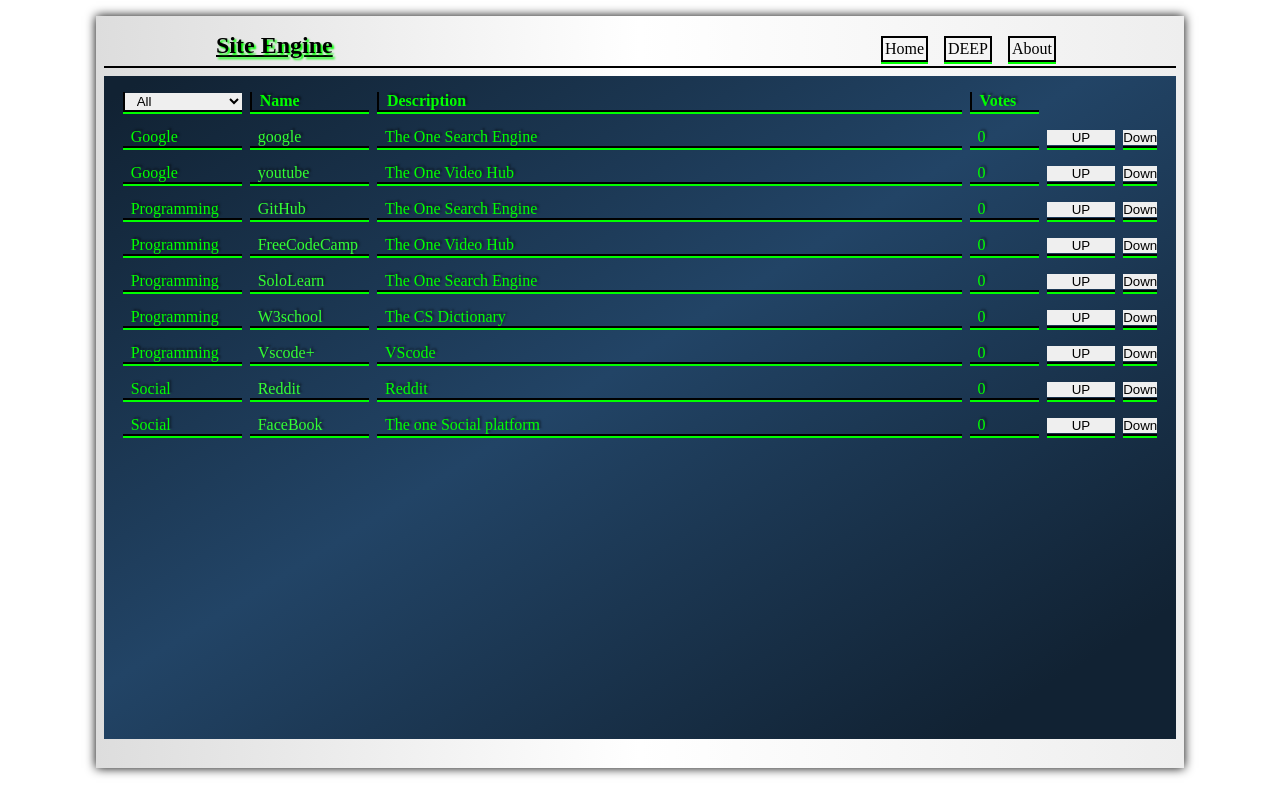
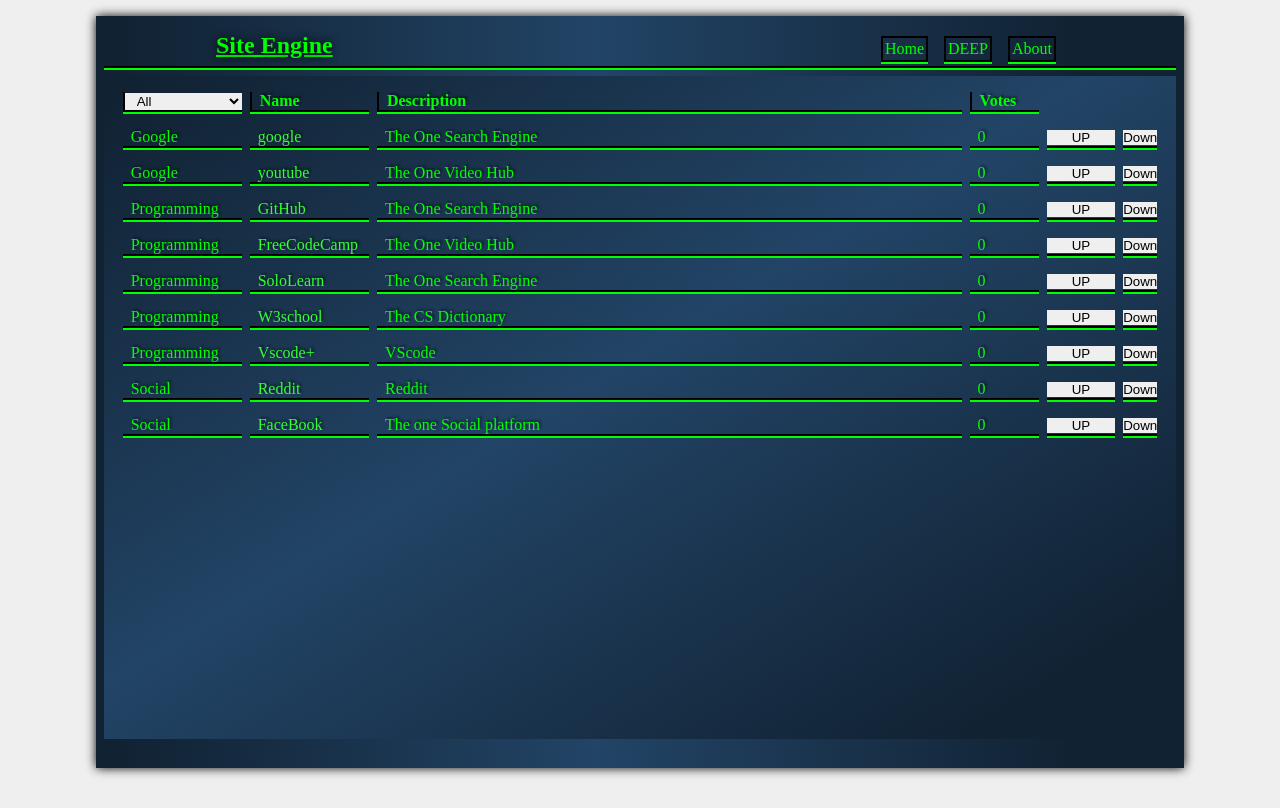
Before and after one commit to Sironi-00/React-site, a React (Create React App) app: page / in a window 1280 px wide. Built offline with nearby package versions, Linux system fonts and the light colour scheme.

Commit message:
Add more styling and try vote btn

```diff
--- a/src/App.js
+++ b/src/App.js
@@ -35,6 +35,15 @@
     SELECTEDCATEGORY =  e.target.value
     setSite(categoryList(db))
   }
+  const handleVote =(votes)=> {
+    // Handle Upvote
+    // get element by id
+    dblist.forEach(el=>{
+      if (el.name==e.name) el.votes++;
+    })
+    console.log("Feature Coming soon")
+
+  }
 
   return (
     <main>
@@ -54,7 +63,7 @@
           </tr>
         </thead>
         <tbody>
-          <Tray props={dblist} />
+          <Tray props={dblist} handleVote={handleVote} />
         </tbody>
       </table>
     </main>
@@ -68,7 +77,7 @@
   });
 }
 
-function Tray({ props }) {
+function Tray({ props, handleVote }) {
   // Adds and display site to the table
   return props.map(({name, category, link, votes, description}) => {
       return (
@@ -79,8 +88,8 @@
           </td>
           <td>{description}</td>
           <td>{votes}</td>
-          <td class="btv"><button>UP</button></td>
-          <td class="btv"><button>Down</button></td>
+          <td className="btv" value="Press" onClick={()=>{handleVote(votes)}}><button>UP</button></td>
+          <td className="btv"><button>Down</button></td>
         </tr>
       );
   });
--- a/src/Header.css
+++ b/src/Header.css
@@ -4,10 +4,11 @@
     padding: 0 7rem;
     justify-content: space-between;
     border-bottom: 2px solid black;
+    box-shadow: 0px 2px 0px #0F0;
     margin-bottom: 0.5rem;
 }
 h1 {
-    text-shadow: 2px 2px 2px #0F0;
+    text-shadow: 0px 0px 10px #000;
     text-decoration: underline;
 }
 nav ul {
--- a/src/index.css
+++ b/src/index.css
@@ -8,6 +8,8 @@
     width: 100%;
     height: 99vh;
     overflow: hidden;
+    background: #EFEFEF;
+    color: #0F0;
 }
 #root {
     width: 85%;
@@ -15,7 +17,7 @@
     margin: 1rem auto;
     padding: 1rem 0.5rem;
     box-shadow: 0 0 10px black;
-    background: linear-gradient(to right, #DDD, #FFF, #EEE);
+    background: linear-gradient(to right, #123 2%, #246 , #123 90%);
 }
 @media screen and (max-width:421px) {
     #root {
```
